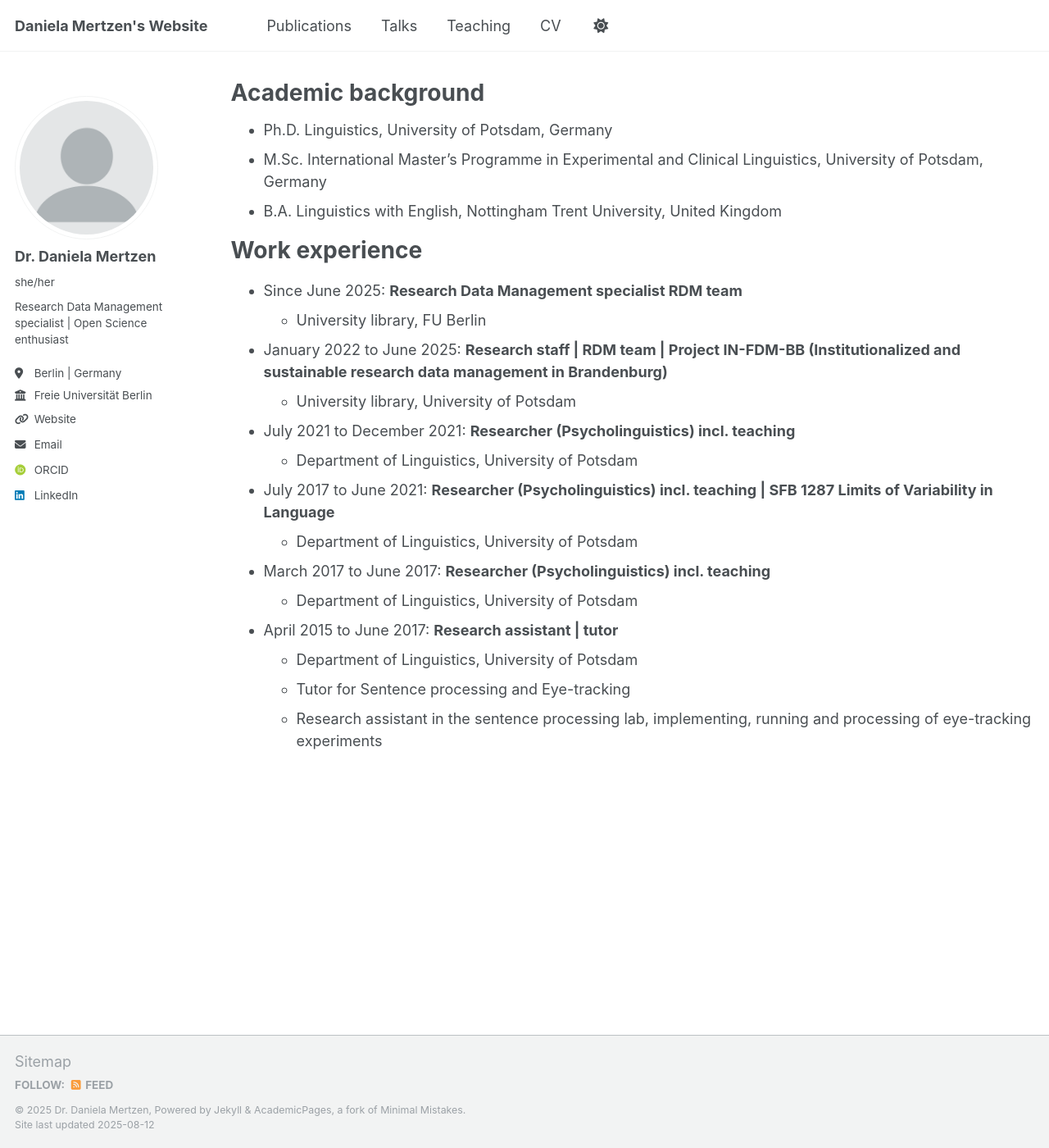
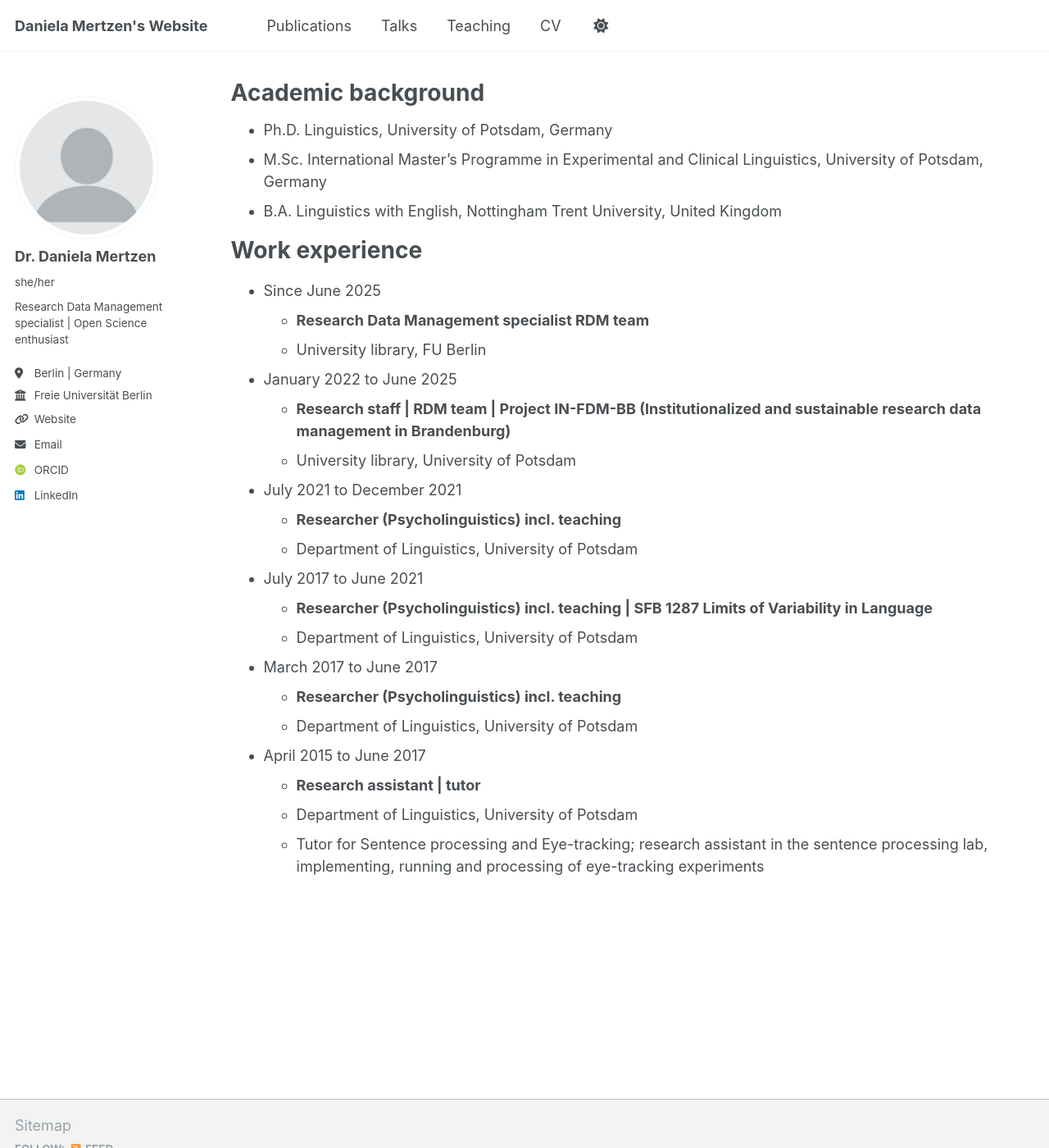
Before and after one commit to dmertzen/dmertzen.github.io, a Jekyll site: the page built from _pages/cv.md, in a window 1280 px wide and 1400 px high. Shown: the whole window at 82% size. Built offline with Jekyll 4.4.1, drawn with Linux system fonts in a browser that asks for light colours; some web fonts are replaced; a script that is not in the unit is left out.

Commit message:
Update cv.md bullets

```diff
--- a/_pages/cv.md
+++ b/_pages/cv.md
@@ -15,22 +15,27 @@ redirect_from:
 
 Work experience
 ======
-* Since June 2025: **Research Data Management specialist  RDM team**
+* Since June 2025
+  * **Research Data Management specialist  RDM team**
   * University library, FU Berlin<br>
 
-* January 2022 to June 2025: **Research staff \|  RDM team \|  Project IN-FDM-BB (Institutionalized and sustainable research data management in Brandenburg)**
+* January 2022 to June 2025
+  * **Research staff \|  RDM team \|  Project IN-FDM-BB (Institutionalized and sustainable research data management in Brandenburg)**
   * University library, University of Potsdam<br>
 
-* July 2021 to December 2021: **Researcher (Psycholinguistics) incl. teaching**
+* July 2021 to December 2021
+  * **Researcher (Psycholinguistics) incl. teaching**
   * Department of Linguistics, University of Potsdam<br>
 
-* July 2017 to June 2021: **Researcher (Psycholinguistics) incl. teaching \|  SFB 1287 Limits of Variability in Language**
+* July 2017 to June 2021
+  * **Researcher (Psycholinguistics) incl. teaching \|  SFB 1287 Limits of Variability in Language**
   * Department of Linguistics, University of Potsdam<br>
 
-* March 2017 to June 2017: **Researcher (Psycholinguistics) incl. teaching**
+* March 2017 to June 2017
+  * **Researcher (Psycholinguistics) incl. teaching**
   * Department of Linguistics, University of Potsdam<br>
 
-* April 2015 to June 2017: **Research assistant \|  tutor**
+* April 2015 to June 2017
+  * **Research assistant \|  tutor**
   * Department of Linguistics, University of Potsdam
-  * Tutor for Sentence processing and Eye-tracking
-  * Research assistant in the sentence processing lab, implementing, running and processing of eye-tracking experiments<br>
+  * Tutor for Sentence processing and Eye-tracking; research assistant in the sentence processing lab, implementing, running and processing of eye-tracking experiments
```
